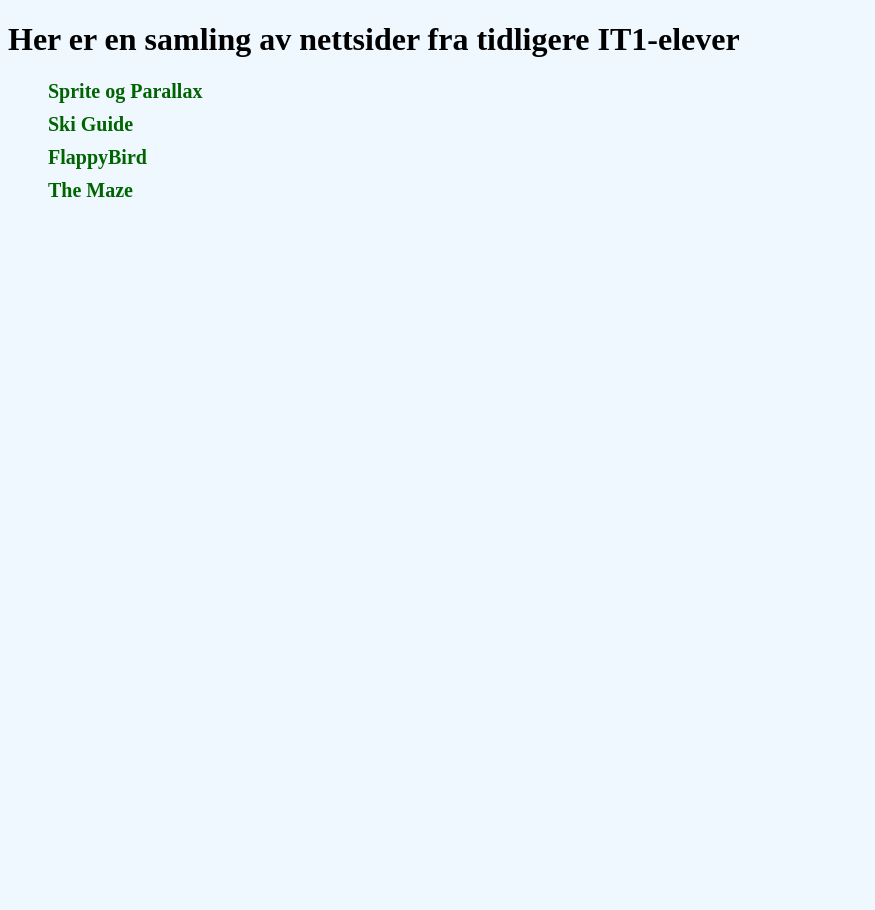
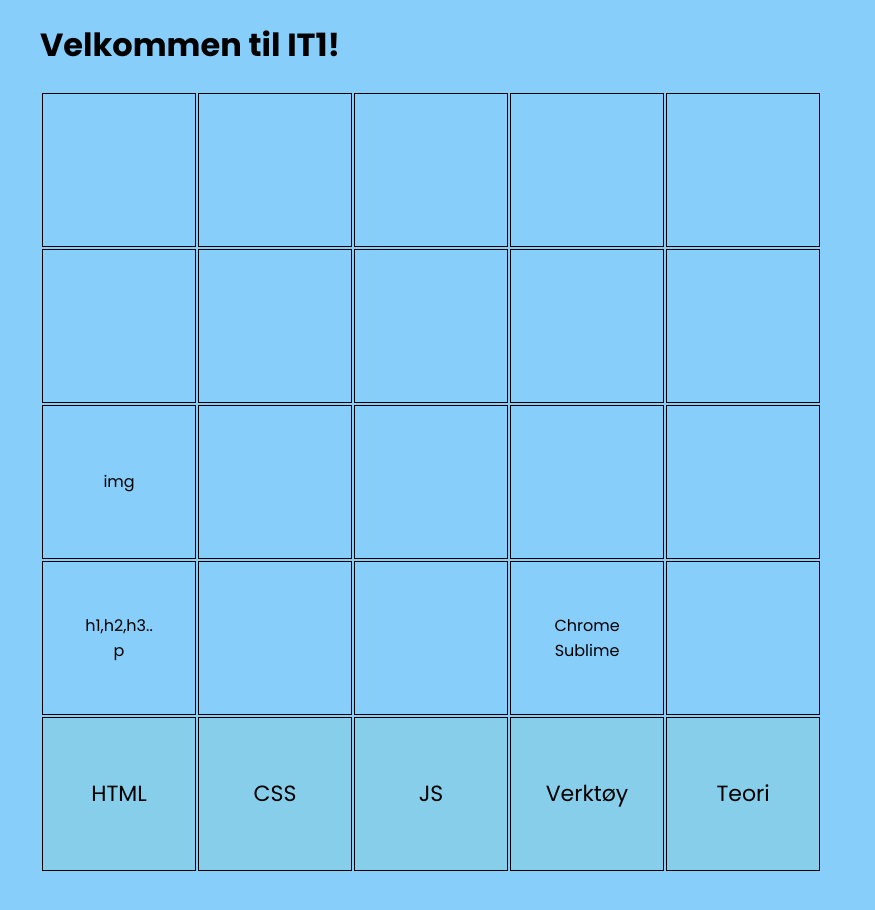
Before and after one commit to rasmusgraver/IT1Side, a plain HTML site: page index.html in a window 1280 px wide. Shown: the whole page, without its empty margins (0-875 px from the left). Before the commit the page ends 800 px from the top, so only its background shows below. Drawn offline with Linux system fonts and the light colour scheme.

Commit message:
Ny index side

```diff
--- a/index.html
+++ b/index.html
@@ -1,32 +1,70 @@
 <!DOCTYPE html>
 <html lang="en">
+
 <head>
     <meta charset="UTF-8">
     <meta name="viewport" content="width=device-width, initial-scale=1.0">
     <title>IT 1 - Rasmus Graver</title>
-    <style>
-        body {
-            background-color: aliceblue;
-        }
-        a {
-            color: darkgreen;
-            font-size: 20px;
-            font-weight: bold;
-            text-decoration: none;
-        }
-        li {
-            list-style: none;
-            margin-bottom: 10px;
-        }
-    </style>
+    <link rel="stylesheet" href="style.css">
 </head>
+
 <body>
-    <h1>Her er en samling av nettsider fra tidligere IT1-elever</h1>
-    <ul>
-        <li><a href="sprite_parallax/index.html">Sprite og Parallax</a></li>
-        <li><a href="ski/forside.html">Ski Guide</a></li>
-        <li><a href="FlappyBird/index.html">FlappyBird</a></li>
-        <li><a href="TheMaze/index.html">The Maze</a></li>
-    </ul>
+    <div class="container">
+
+        <h1>Velkommen til IT1!</h1>
+
+        <table>
+            <tr>
+                <td></td>
+                <td></td>
+                <td></td>
+                <td></td>
+                <td></td>
+            </tr>
+            <tr>
+                <td></td>
+                <td></td>
+                <td></td>
+                <td></td>
+                <td></td>
+            </tr>
+            <tr>
+                <td>img</td>
+                <td></td>
+                <td></td>
+                <td></td>
+                <td></td>
+            </tr>
+            <tr>
+                <td>
+                    h1,h2,h3.. <br>
+                    p
+                </td>
+                <td></td>
+                <td></td>
+                <td>
+                    Chrome <br>
+                    Sublime
+
+                </td>
+                <td></td>
+            </tr>
+            <tr class="final">
+                <td>HTML</td>
+                <td>CSS</td>
+                <td>JS</td>
+                <td>Verktøy</td>
+                <td>Teori</td>
+            </tr>
+        </table>
+
+
+
+        <br> <br>
+
+      <!--    <a href="eksempelsider/index.html">Eksempelsider fra tidligere år</a>  -->
+
+    </div>
+
 </body>
 </html>
--- /dev/null
+++ b/style.css
@@ -0,0 +1,23 @@
+@import url('https://fonts.googleapis.com/css2?family=Poppins:ital,wght@0,100;0,200;0,300;0,400;0,500;0,600;0,700;0,800;0,900;1,100;1,200;1,300;1,400;1,500;1,600;1,700;1,800;1,900&display=swap');
+
+body {
+    background-color: lightskyblue;
+    font-family: "Poppins", sans-serif;
+    font-weight: 400;
+    font-style: normal;
+}
+.container {
+    max-width: 1200px;
+    margin: 10px auto;
+}
+td {
+    width: 150px;
+    height: 150px;
+    border: 1px solid black;
+    text-align: center;
+
+}
+.final td {
+    background-color: skyblue;
+    font-size: 22px;
+}
```
